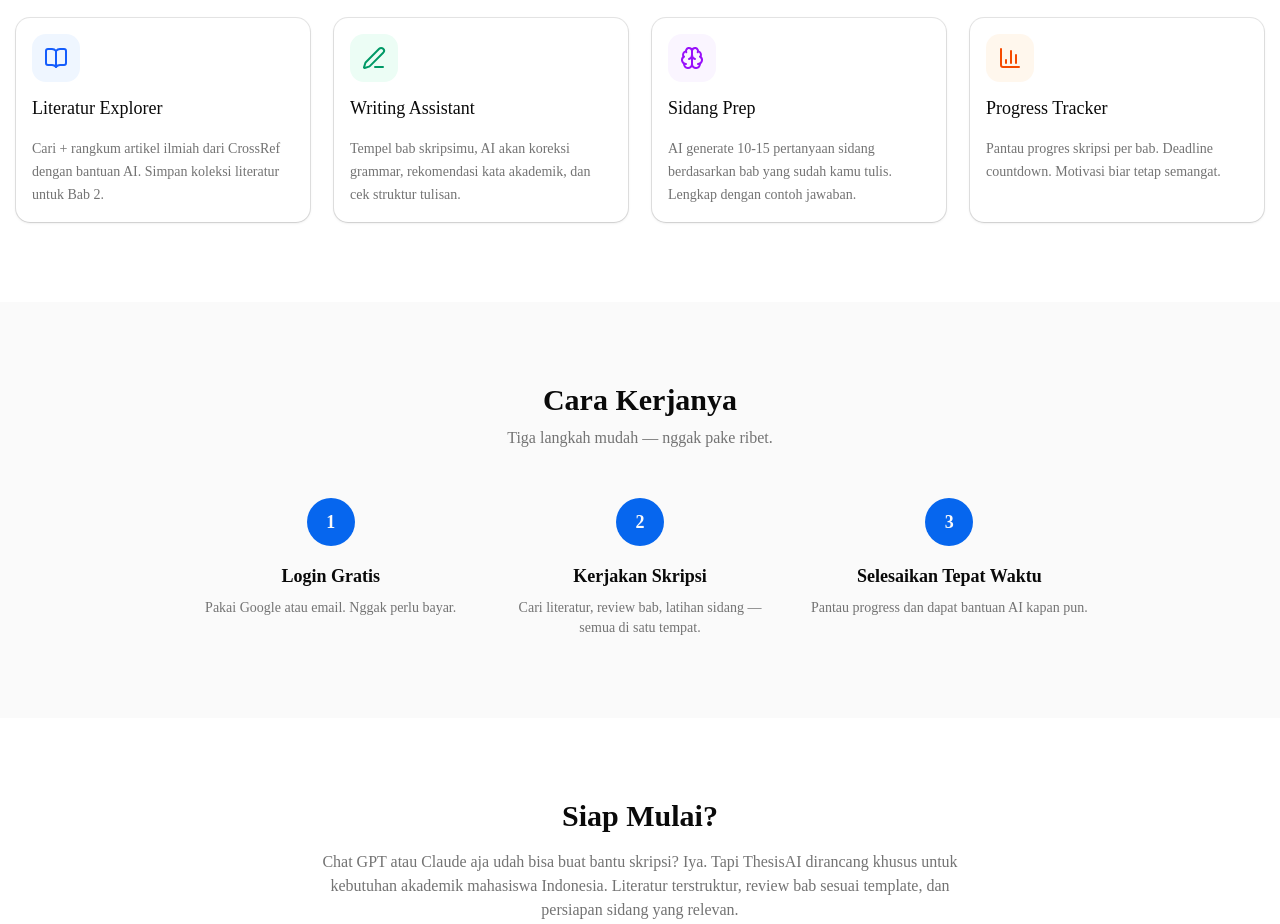
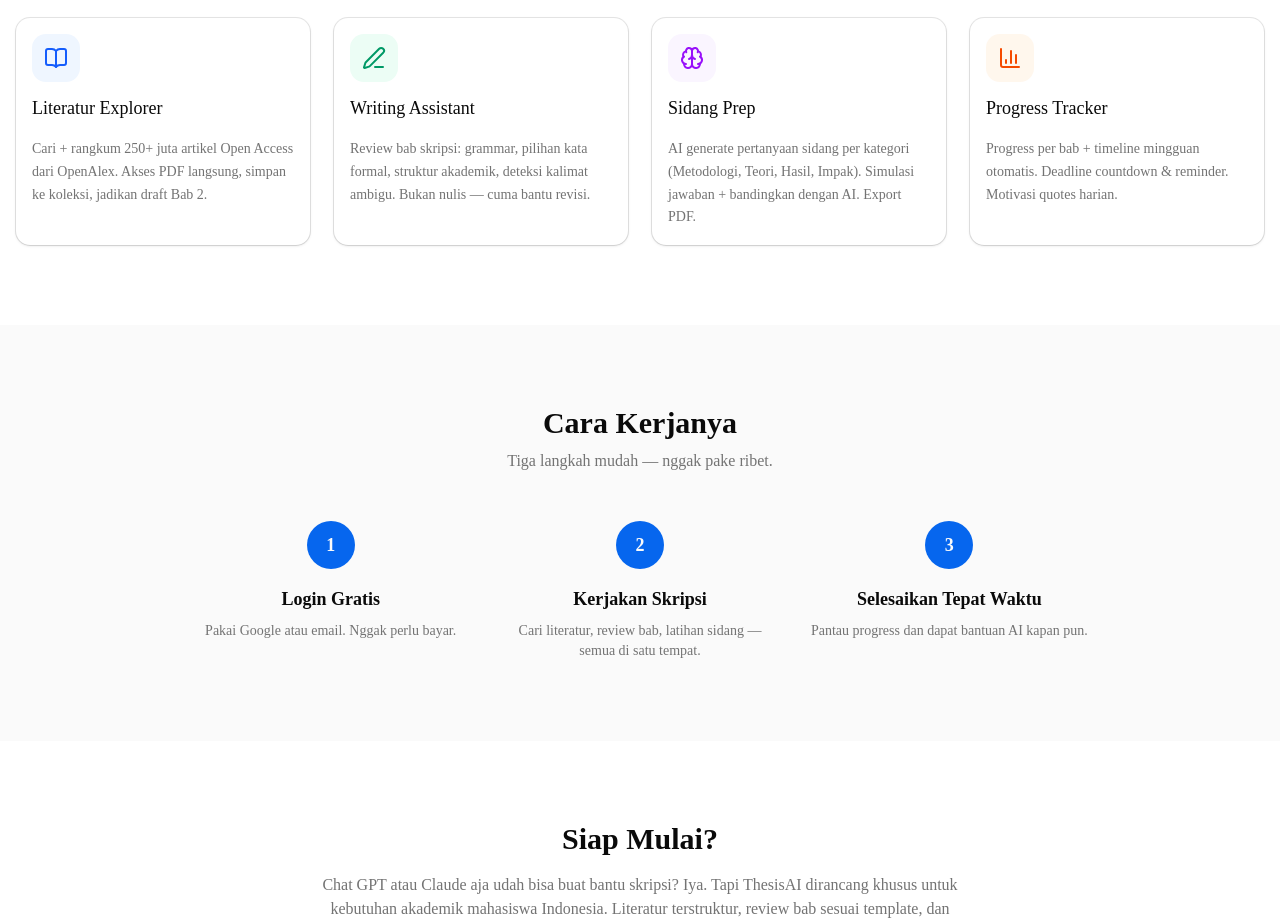
Before and after one commit to Fathal13/ThesisAI, a Next.js app: page / in a window 1280 px wide. Shown: the part 920-1844 px from the top of the page. Built offline with nearby package versions, Linux system fonts and the light colour scheme.

Commit message:
fix: remove AI response logging + update landing page to OpenAlex
- Remove debug logs that could leak AI responses (lib/ai.ts:305, 388)
- Update landing page: CrossRef → OpenAlex (250M+ Open Access, direct PDF)
- Refresh feature descriptions to match actual dashboard features

```diff
--- a/src/app/page.tsx
+++ b/src/app/page.tsx
@@ -6,28 +6,28 @@ import { Card, CardContent, CardDescription, CardHeader, CardTitle } from "@/com
 const features = [
   {
     title: "Literatur Explorer",
-    description: "Cari + rangkum artikel ilmiah dari CrossRef dengan bantuan AI. Simpan koleksi literatur untuk Bab 2.",
+    description: "Cari + rangkum 250+ juta artikel Open Access dari OpenAlex. Akses PDF langsung, simpan ke koleksi, jadikan draft Bab 2.",
     icon: BookOpen,
     color: "text-blue-600 dark:text-blue-400",
     bg: "bg-blue-50 dark:bg-blue-950/40",
   },
   {
     title: "Writing Assistant",
-    description: "Tempel bab skripsimu, AI akan koreksi grammar, rekomendasi kata akademik, dan cek struktur tulisan.",
+    description: "Review bab skripsi: grammar, pilihan kata formal, struktur akademik, deteksi kalimat ambigu. Bukan nulis — cuma bantu revisi.",
     icon: Edit3,
     color: "text-emerald-600 dark:text-emerald-400",
     bg: "bg-emerald-50 dark:bg-emerald-950/40",
   },
   {
     title: "Sidang Prep",
-    description: "AI generate 10-15 pertanyaan sidang berdasarkan bab yang sudah kamu tulis. Lengkap dengan contoh jawaban.",
+    description: "AI generate pertanyaan sidang per kategori (Metodologi, Teori, Hasil, Impak). Simulasi jawaban + bandingkan dengan AI. Export PDF.",
     icon: Brain,
     color: "text-purple-600 dark:text-purple-400",
     bg: "bg-purple-50 dark:bg-purple-950/40",
   },
   {
     title: "Progress Tracker",
-    description: "Pantau progres skripsi per bab. Deadline countdown. Motivasi biar tetap semangat.",
+    description: "Progress per bab + timeline mingguan otomatis. Deadline countdown & reminder. Motivasi quotes harian.",
     icon: BarChart3,
     color: "text-orange-600 dark:text-orange-400",
     bg: "bg-orange-50 dark:bg-orange-950/40",
--- a/src/lib/ai.ts
+++ b/src/lib/ai.ts
@@ -302,7 +302,7 @@ function safeJsonParse<T>(text: string, fallback: T): T {
   try {
     return JSON.parse(cleanJson(text))
   } catch {
-    console.warn(`[AI] JSON parse failed, text: ${text.slice(0, 200)}`)
+    console.warn(`[AI] JSON parse failed — using fallback`)
     return fallback
   }
 }
@@ -385,7 +385,6 @@ Maksimal 3 poin per kategori. Gunakan Bahasa Indonesia.
     generateText({ model, prompt }),
   )
 
-  console.log(`[AI] Raw review response (first 200): ${text.slice(0, 200)}`)
   return safeJsonParse(text, {
     grammar: ["Gagal menganalisis grammar"],
     wordChoice: ["Gagal menganalisis pilihan kata"],
```
